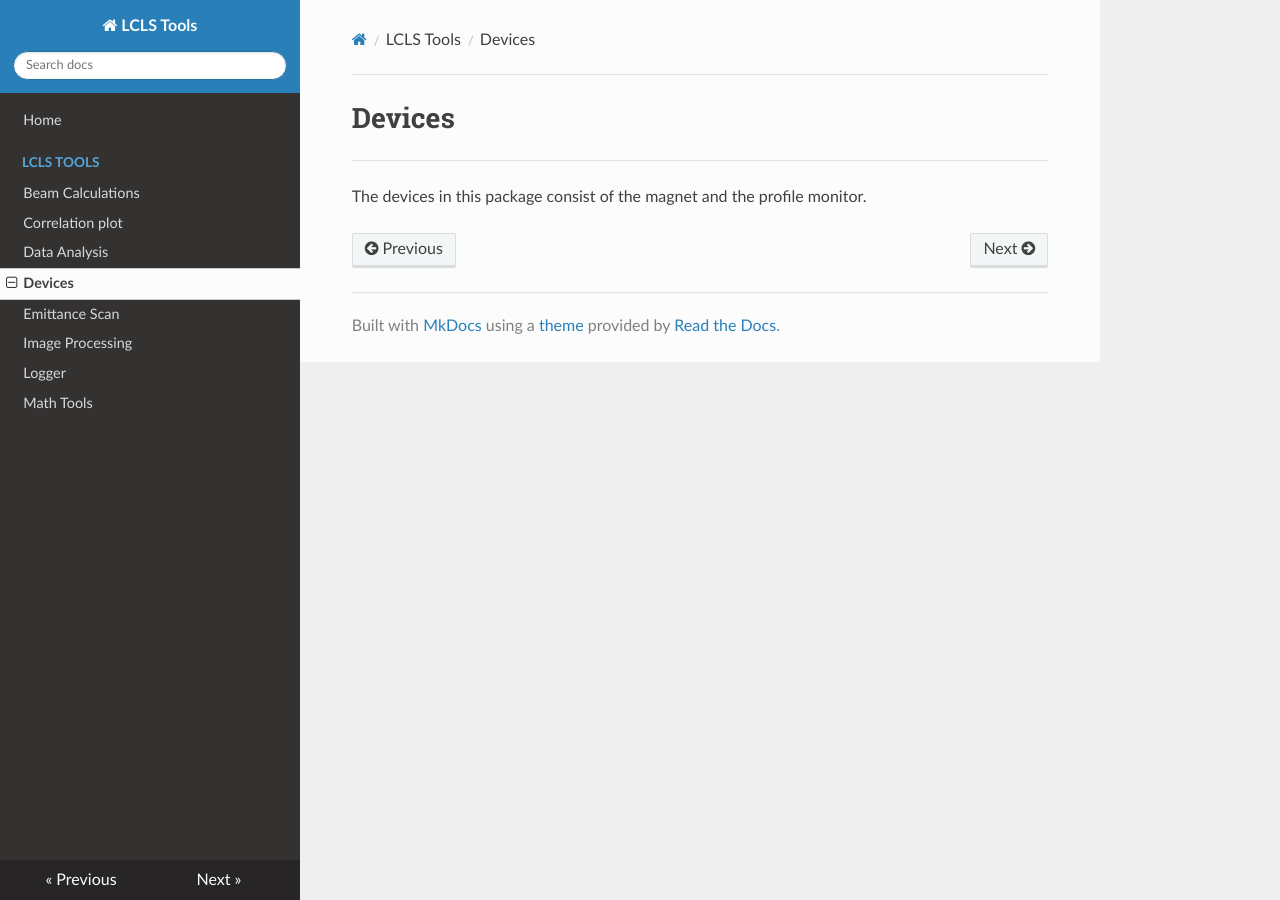
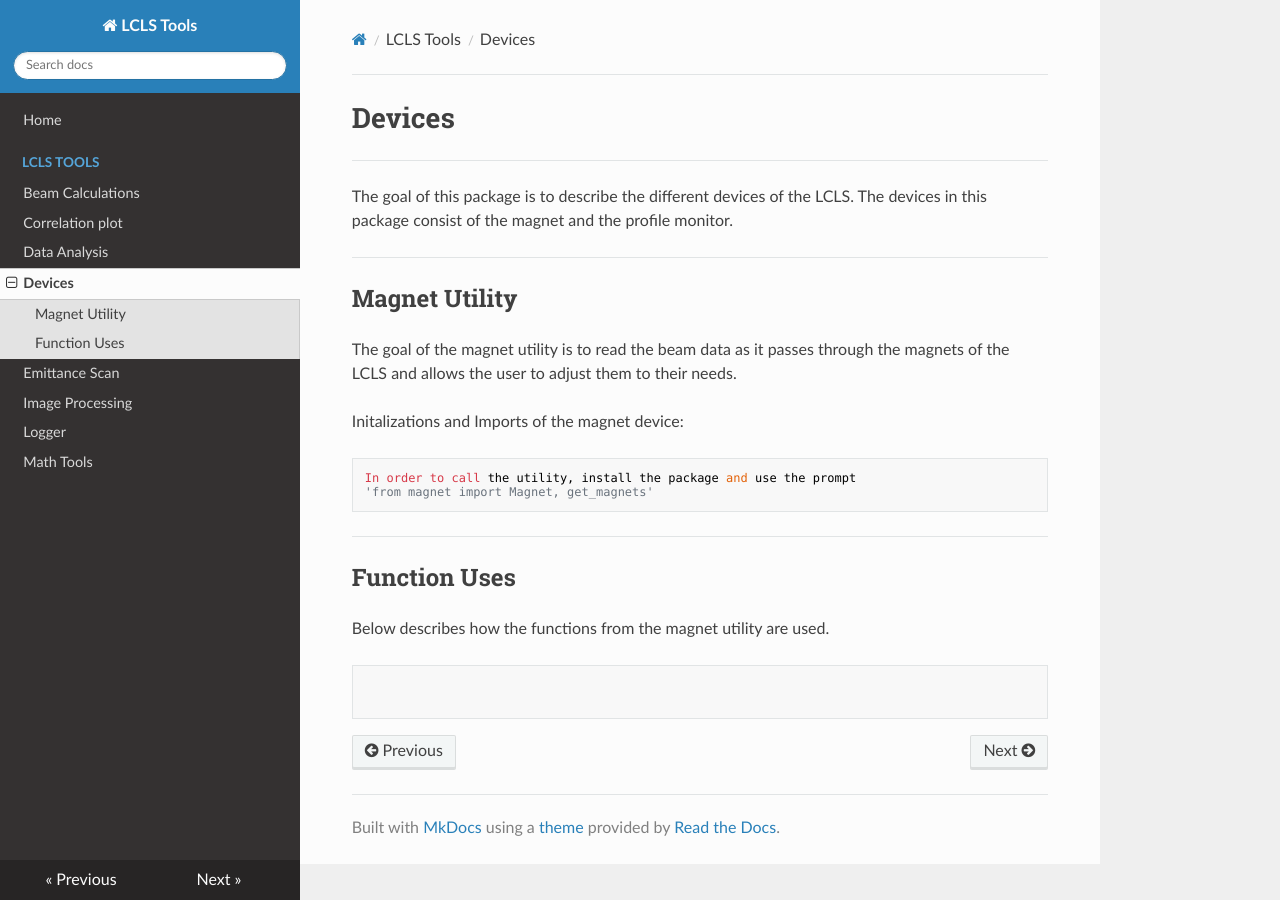
Before and after one commit to slaclab/lcls-tools, an MkDocs documentation site: the page built from docs/Devices.md, in a window 1280 px wide. Built offline with MkDocs 1.6.1, drawn with Linux system fonts in a browser that asks for light colours; nearby versions of some CDN libraries.

Commit message:
Doc updates

````diff
--- a/docs/Data_Analysis.md
+++ b/docs/Data_Analysis.md
@@ -16,6 +16,8 @@ Initializations and imports
 >>> from mat_image import MatImage as MI
 mi = MI()
 ```
+----------------
+## Function Uses
 
 The following explains how the functions in the Archiver are used.
 
@@ -42,7 +44,7 @@ This function will save pvdata at specific isotime to h5 file.
 ```
 The utility is currently under development.
 
-
+----------------
 ## Archiver test
 This utility will test the functions in the Archiver package
 to ensure that the package will complete it's intended purpose.
--- a/docs/Devices.md
+++ b/docs/Devices.md
@@ -1,3 +1,24 @@
 # Devices
 ---------
+The goal of this package is to describe the different devices of the LCLS.
 The devices in this package consist of the magnet and the profile monitor.
+
+-----------------
+## Magnet Utility
+The goal of the magnet utility is to read the beam data as it passes through
+the magnets of the LCLS and allows the user to adjust them to their needs.
+
+Initalizations and Imports of the magnet device:
+```
+In order to call the utility, install the package and use the prompt
+'from magnet import Magnet, get_magnets'
+```
+
+----------------
+## Function Uses
+
+Below describes how the functions from the magnet utility are used.
+```
+
+
+```
````
Also changed, not shown: docs/Correlation_Plot.md (+1 -1 lines), docs/Image_Processing.md (+10 -3 lines), docs/Solenoid_Calculation.md (+3 -1 lines).
